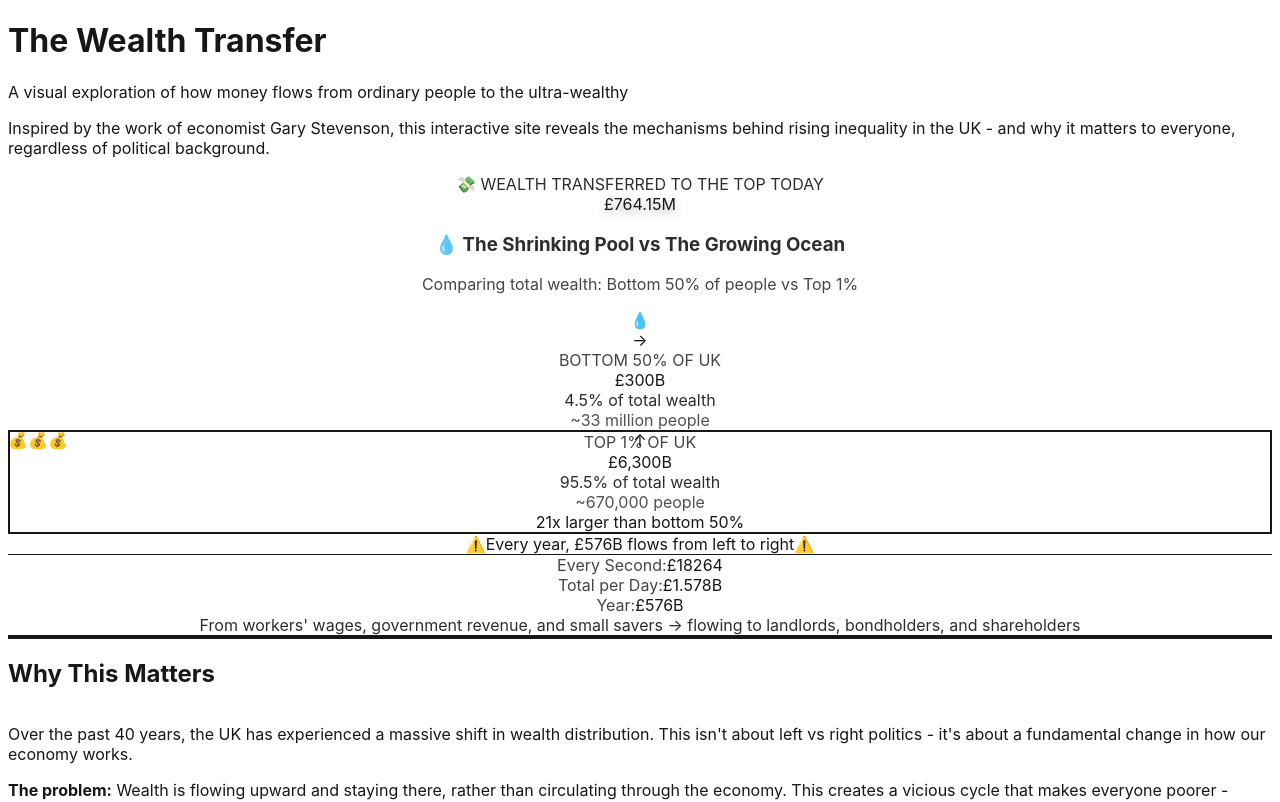
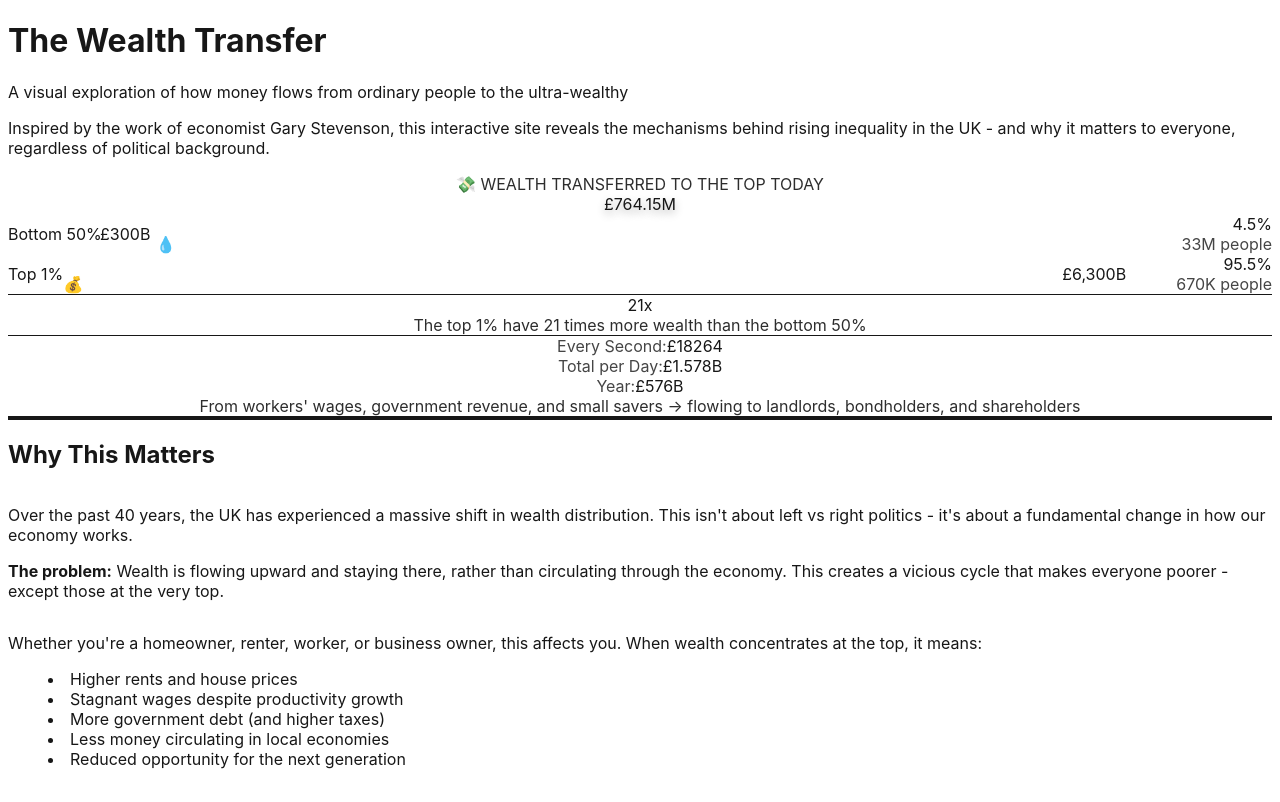
Before and after one commit to oh-moore/wealth-inequality-visualizer, a Next.js app: page /wealth-inequality-visualizer/ in a window 1280 px wide. Shown: the top 802 px of the page. Built offline with nearby package versions, Linux system fonts and the light colour scheme.

Commit message:
Add wealth ticker

```diff
--- a/components/WealthTransferTicker.tsx
+++ b/components/WealthTransferTicker.tsx
@@ -82,93 +82,59 @@ export default function WealthTransferTicker() {
             </div>
           </div>
 
-          {/* Visual Wealth Pool Comparison */}
-          <div className="my-8 max-w-5xl mx-auto">
-            <div className="text-center mb-4">
-              <h3 className="text-lg md:text-xl font-semibold opacity-90">
-                💧 The Shrinking Pool vs The Growing Ocean
-              </h3>
-              <p className="text-sm md:text-base opacity-80 mt-2">
-                Comparing total wealth: Bottom 50% of people vs Top 1%
-              </p>
-            </div>
-
-            <div className="grid grid-cols-1 md:grid-cols-2 gap-6 items-end">
-              {/* The People's Bucket (Bottom 50%) */}
-              <div className="text-center">
-                <div className="relative h-64 flex items-end justify-center">
-                  {/* Tiny bucket */}
-                  <div
-                    className="w-32 bg-gradient-to-t from-blue-300 to-blue-400 rounded-t-lg relative animate-pulse"
-                    style={{
-                      height: `${(peoplesWealth / wealthyWealth * 100) * 2.5}%`,
-                      minHeight: '40px'
-                    }}
-                  >
-                    {/* Dripping effect */}
-                    <div className="absolute -bottom-2 left-1/2 -translate-x-1/2 text-2xl animate-bounce">
-                      💧
+          {/* Visual Wealth Pool Comparison - Clean Bar Chart */}
+          <div className="my-8 max-w-6xl mx-auto px-4">
+            <div className="relative">
+              {/* Bottom 50% - Tiny Bar */}
+              <div className="mb-8">
+                <div className="flex items-center gap-4 mb-2">
+                  <div className="text-lg font-bold w-32">Bottom 50%</div>
+                  <div className="flex-1 relative h-16">
+                    <div
+                      className="absolute left-0 h-full bg-gradient-to-r from-blue-400 to-blue-500 rounded-r-lg flex items-center justify-end pr-4 shadow-lg"
+                      style={{ width: '4.5%' }}
+                    >
+                      <span className="text-white font-bold text-sm whitespace-nowrap">£300B</span>
+                    </div>
+                    <div className="absolute left-0 top-0 bottom-0 flex items-center" style={{ left: '5%' }}>
+                      <span className="text-xl animate-bounce ml-2">💧</span>
                     </div>
                   </div>
-
-                  {/* Arrow showing drain */}
-                  <div className="absolute bottom-0 right-0 text-3xl animate-pulse">
-                    →
+                  <div className="text-right w-32">
+                    <div className="text-2xl font-bold">4.5%</div>
+                    <div className="text-xs opacity-80">33M people</div>
                   </div>
-                </div>
-
-                <div className="mt-4 bg-white/10 rounded-lg p-4 backdrop-blur-sm">
-                  <div className="text-sm uppercase tracking-wider opacity-80 mb-1">
-                    Bottom 50% of UK
-                  </div>
-                  <div className="text-3xl font-bold mb-1">£{peoplesWealth}B</div>
-                  <div className="text-lg opacity-90">{peoplesPercent}% of total wealth</div>
-                  <div className="text-xs mt-2 opacity-75">~33 million people</div>
                 </div>
               </div>
 
-              {/* The Wealthy's Ocean (Top 1%) */}
-              <div className="text-center">
-                <div className="relative h-64 flex items-end justify-center">
-                  {/* Massive bucket */}
-                  <div
-                    className="w-full bg-gradient-to-t from-yellow-400 via-yellow-500 to-yellow-600 rounded-t-lg relative shadow-2xl"
-                    style={{ height: '100%' }}
-                  >
-                    {/* Overflow effect */}
-                    <div className="absolute -top-4 left-0 right-0 flex justify-center gap-2 text-2xl">
-                      💰💰💰
+              {/* Top 1% - Massive Bar */}
+              <div className="mb-6">
+                <div className="flex items-center gap-4 mb-2">
+                  <div className="text-lg font-bold w-32">Top 1%</div>
+                  <div className="flex-1 relative h-16">
+                    <div
+                      className="absolute left-0 h-full bg-gradient-to-r from-yellow-500 via-orange-500 to-red-500 rounded-r-lg flex items-center justify-end pr-4 shadow-2xl animate-pulse"
+                      style={{ width: '95.5%' }}
+                    >
+                      <span className="text-white font-bold drop-shadow-lg">£6,300B</span>
                     </div>
-
-                    {/* Growing indicator */}
-                    <div className="absolute top-4 left-1/2 -translate-x-1/2 text-4xl animate-bounce">
-                      ↑
+                    <div className="absolute right-0 top-0 bottom-0 flex items-center mr-2">
+                      <span className="text-2xl">💰</span>
                     </div>
                   </div>
-                </div>
-
-                <div className="mt-4 bg-white/10 rounded-lg p-4 backdrop-blur-sm border-2 border-yellow-400">
-                  <div className="text-sm uppercase tracking-wider opacity-80 mb-1">
-                    Top 1% of UK
-                  </div>
-                  <div className="text-3xl font-bold mb-1">£{wealthyWealth.toLocaleString()}B</div>
-                  <div className="text-lg opacity-90">{wealthyPercent}% of total wealth</div>
-                  <div className="text-xs mt-2 opacity-75">~670,000 people</div>
-                  <div className="text-xs mt-1 font-bold text-yellow-200">
-                    21x larger than bottom 50%
+                  <div className="text-right w-32">
+                    <div className="text-2xl font-bold text-yellow-300">95.5%</div>
+                    <div className="text-xs opacity-80">670K people</div>
                   </div>
                 </div>
               </div>
-            </div>
 
-            {/* Transfer arrow */}
-            <div className="text-center mt-6">
-              <div className="inline-flex items-center gap-3 bg-white/10 px-6 py-3 rounded-full backdrop-blur-sm">
-                <span className="text-xl animate-pulse">⚠️</span>
-                <span className="text-sm md:text-base font-semibold">
-                  Every year, £576B flows from left to right
-                </span>
-                <span className="text-xl animate-pulse">⚠️</span>
+              {/* Key stat */}
+              <div className="text-center mt-8 pt-6 border-t border-white/20">
+                <div className="text-4xl md:text-5xl font-bold mb-2">21x</div>
+                <div className="text-sm md:text-base opacity-90">
+                  The top 1% have 21 times more wealth than the bottom 50%
+                </div>
               </div>
             </div>
           </div>
```
